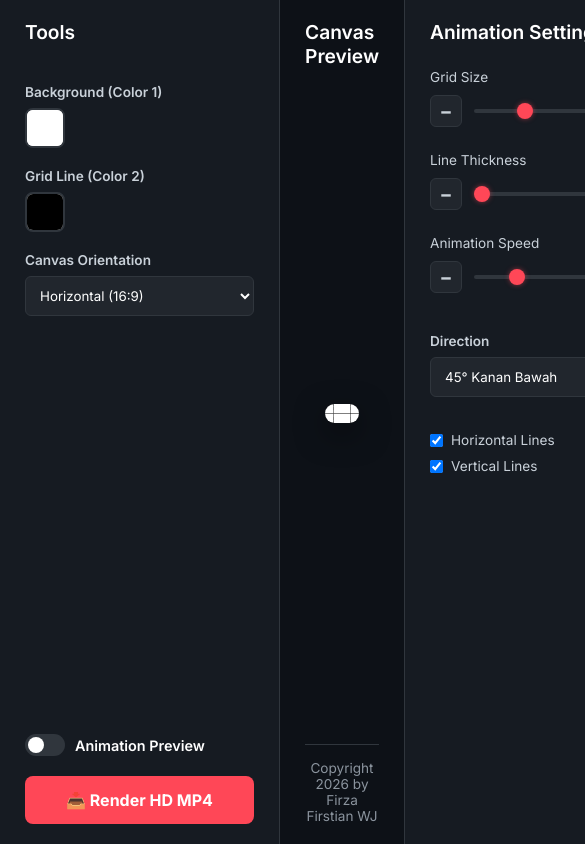
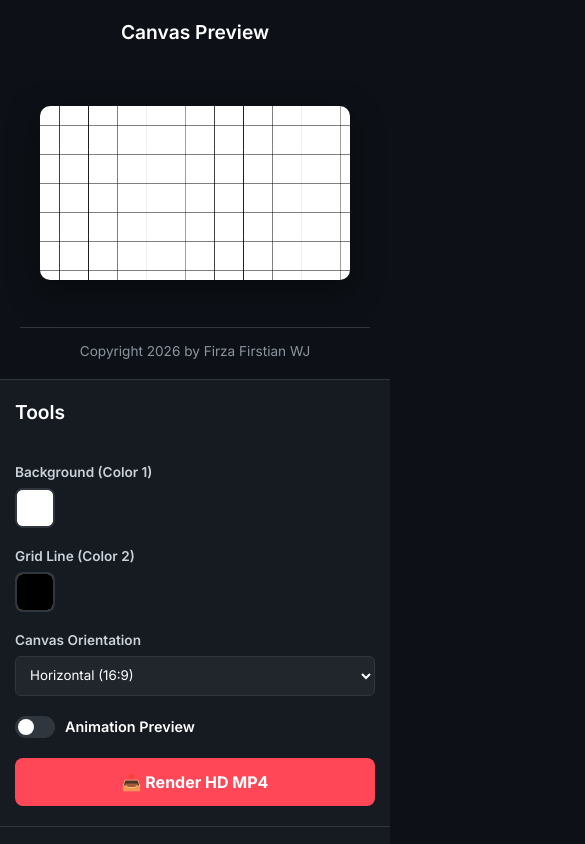
Before and after one commit to firzafirstian/grid-loop-maker, a plain HTML site: page index.html in a window 390 px wide. Shown: the top 844 px of the page, 585 px wide, since content can reach past the window. Drawn offline with Linux system fonts and the light colour scheme.

Commit message:
Add files via upload

```diff
--- a/style.css
+++ b/style.css
@@ -259,3 +259,45 @@ input:checked + .slider-toggle:before { transform: translateX(18px); }
     font-size: 0.85rem;
     font-weight: 400;
 }
+
+/* =========================================
+   RESPONSIVE DESIGN UNTUK MOBILE & TABLET
+   ========================================= */
+@media screen and (max-width: 900px) {
+    body {
+        overflow-y: auto; /* Mengaktifkan scroll vertikal di HP */
+        height: auto;
+    }
+
+    .app-wrapper {
+        display: flex; /* Mengubah grid menyamping menjadi tumpukan vertikal */
+        flex-direction: column;
+        height: auto;
+    }
+
+    .panel {
+        width: 100%;
+        border-right: none;
+        border-left: none;
+        border-bottom: 1px solid #30363d;
+        overflow-y: visible; /* Menonaktifkan scroll di dalam kolom */
+    }
+
+    /* Trik UX: Memaksa Canvas Preview tampil di paling ATAS pada layar HP */
+    .center-panel {
+        order: -1;
+        min-height: 45vh;
+        padding: 20px;
+    }
+
+    /* Memastikan kanvas mengisi layar dengan proporsional */
+    canvas {
+        max-height: 50vh;
+        width: 100%;
+        object-fit: contain;
+    }
+
+    .left-panel, .right-panel {
+        padding: 20px 15px;
+    }
+}
```
